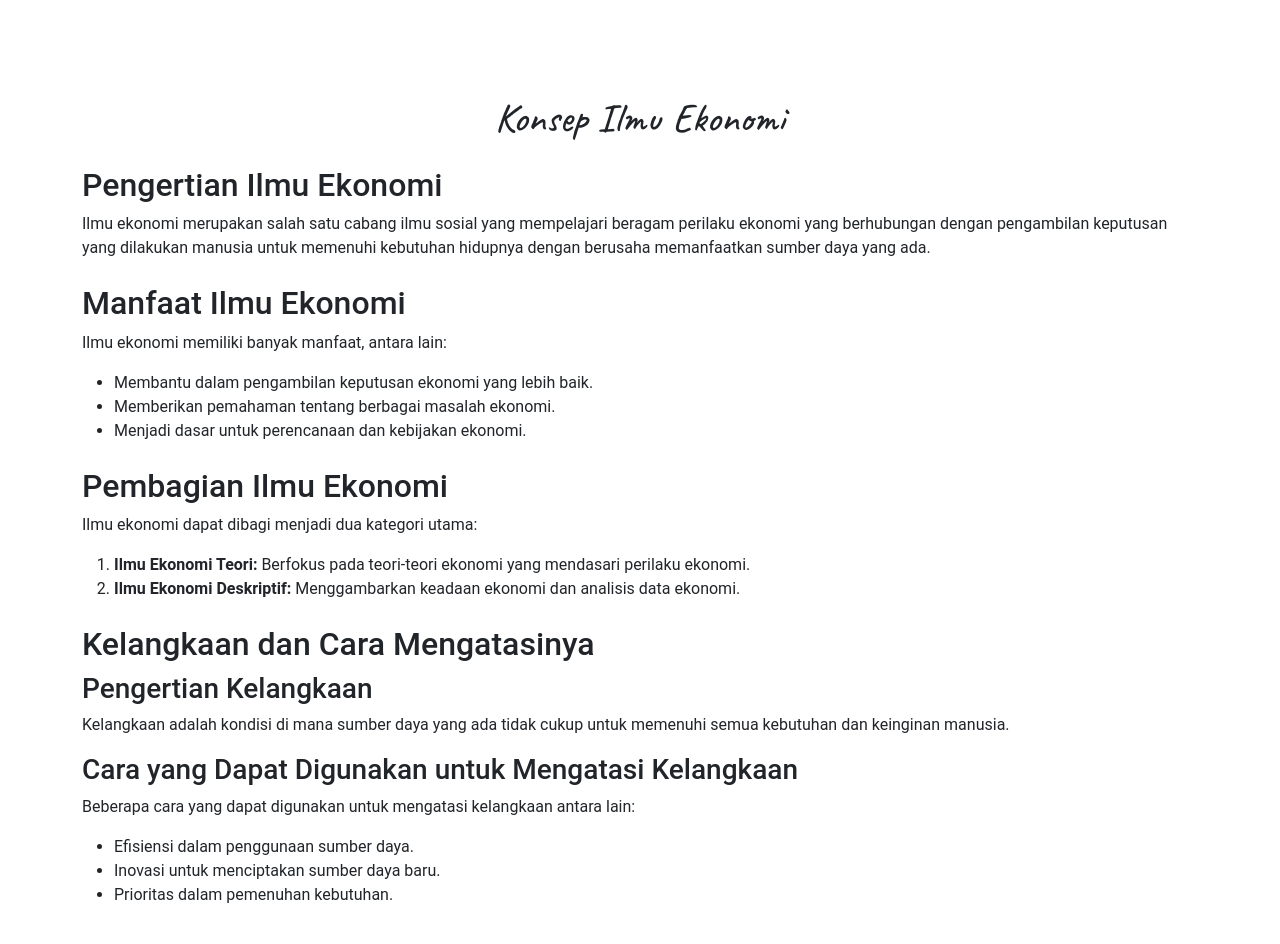
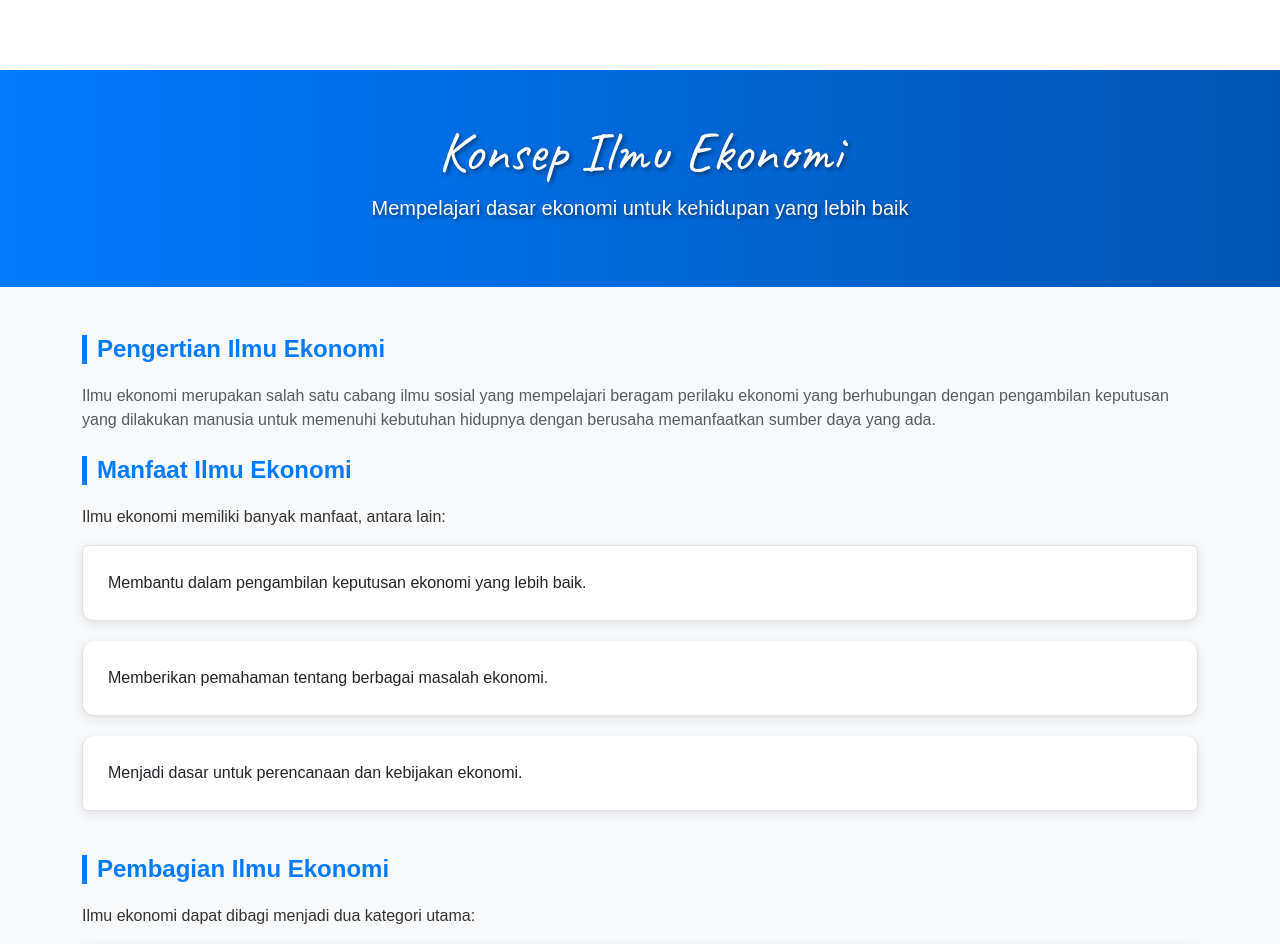
Before and after one commit to aldifnbb/web-proyek, a React (Create React App) app: page /bab1 in a window 1280 px wide. Shown: the top 944 px of the page. Built offline with nearby package versions, Linux system fonts and the light colour scheme.

Commit message:
update bab1.js

```diff
--- /dev/null
+++ b/src/pages/Bab1.css
@@ -0,0 +1,43 @@
+/* Bab1.css */
+
+.bab1-container {
+    font-family: 'Arial', sans-serif;
+    background: #f8f9fa;
+    color: #333;
+}
+
+.bab1-header {
+    background: linear-gradient(to right, #007bff, #0056b3);
+    color: white;
+    text-shadow: 2px 2px 4px rgba(0, 0, 0, 0.5);
+}
+
+.section-title {
+    border-left: 5px solid #007bff;
+    padding-left: 10px;
+    margin-bottom: 20px;
+    font-weight: bold;
+    color: #007bff;
+}
+x
+.list-group-item {
+    border: none;
+    padding: 10px;
+    margin-bottom: 5px;
+    transition: transform 0.3s;
+}
+
+.list-group-item:hover {
+    background: #f1f1f1;
+    transform: scale(1.03);
+}
+
+.btn-hover {
+    transition: background-color 0.3s, transform 0.3s;
+}
+
+.btn-hover:hover {
+    background-color: #343a40;
+    transform: translateY(-5px);
+    color: #fff;
+}
--- a/src/pages/Bab1.js
+++ b/src/pages/Bab1.js
@@ -2,64 +2,77 @@
 
 import React from 'react';
 import 'bootstrap/dist/css/bootstrap.min.css';
+import './Bab1.css'; // Tambahkan file CSS kustom
 
 const Bab1 = () => {
     return (
-        <div className="container">
-            <h1 className="text-center my-4">Konsep Ilmu Ekonomi</h1>
+        <div className="bab1-container">
+            {/* Header dengan background gradien */}
+            <header className="bab1-header text-center py-5">
+                <h1 className="text-white display-4">Konsep Ilmu Ekonomi</h1>
+                <p className="text-white lead">Mempelajari dasar ekonomi untuk kehidupan yang lebih baik</p>
+            </header>
 
+            {/* Konten utama */}
+            <div className="container my-5">
                 <div className="content my-4">
-                <h2>Pengertian Ilmu Ekonomi</h2>
-                <p>
+                    <h2 className="section-title">Pengertian Ilmu Ekonomi</h2>
+                    <p className="text-muted">
                         Ilmu ekonomi merupakan salah satu cabang ilmu sosial yang mempelajari beragam perilaku ekonomi yang berhubungan dengan pengambilan keputusan yang dilakukan manusia untuk memenuhi kebutuhan hidupnya dengan berusaha memanfaatkan sumber daya yang ada.
                     </p>
                 </div>
 
                 <div className="content my-4">
-                <h2>Manfaat Ilmu Ekonomi</h2>
+                    <h2 className="section-title">Manfaat Ilmu Ekonomi</h2>
                     <p>Ilmu ekonomi memiliki banyak manfaat, antara lain:</p>
-                <ul>
-                    <li>Membantu dalam pengambilan keputusan ekonomi yang lebih baik.</li>
-                    <li>Memberikan pemahaman tentang berbagai masalah ekonomi.</li>
-                    <li>Menjadi dasar untuk perencanaan dan kebijakan ekonomi.</li>
+                    <ul className="list-group">
+                        <li className="list-group-item">Membantu dalam pengambilan keputusan ekonomi yang lebih baik.</li>
+                        <li className="list-group-item">Memberikan pemahaman tentang berbagai masalah ekonomi.</li>
+                        <li className="list-group-item">Menjadi dasar untuk perencanaan dan kebijakan ekonomi.</li>
                     </ul>
                 </div>
 
                 <div className="content my-4">
-                <h2>Pembagian Ilmu Ekonomi</h2>
+                    <h2 className="section-title">Pembagian Ilmu Ekonomi</h2>
                     <p>Ilmu ekonomi dapat dibagi menjadi dua kategori utama:</p>
-                <ol>
-                    <li><strong>Ilmu Ekonomi Teori:</strong> Berfokus pada teori-teori ekonomi yang mendasari perilaku ekonomi.</li>
-                    <li><strong>Ilmu Ekonomi Deskriptif:</strong> Menggambarkan keadaan ekonomi dan analisis data ekonomi.</li>
+                    <ol className="list-group">
+                        <li className="list-group-item">
+                            <strong>Ilmu Ekonomi Teori:</strong> Berfokus pada teori-teori ekonomi yang mendasari perilaku ekonomi.
+                        </li>
+                        <li className="list-group-item">
+                            <strong>Ilmu Ekonomi Deskriptif:</strong> Menggambarkan keadaan ekonomi dan analisis data ekonomi.
+                        </li>
                     </ol>
                 </div>
 
                 <div className="content my-4">
-                <h2>Kelangkaan dan Cara Mengatasinya</h2>
-                <h3>Pengertian Kelangkaan</h3>
-                <p>
+                    <h2 className="section-title">Kelangkaan dan Cara Mengatasinya</h2>
+
+                    <h3 className="text-primary">Pengertian Kelangkaan</h3>
+                    <p className="text-muted">
                         Kelangkaan adalah kondisi di mana sumber daya yang ada tidak cukup untuk memenuhi semua kebutuhan dan keinginan manusia.
                     </p>
 
-                <h3>Cara yang Dapat Digunakan untuk Mengatasi Kelangkaan</h3>
-                <p>Beberapa cara yang dapat digunakan untuk mengatasi kelangkaan antara lain:</p>
-                <ul>
-                    <li>Efisiensi dalam penggunaan sumber daya.</li>
-                    <li>Inovasi untuk menciptakan sumber daya baru.</li>
-                    <li>Prioritas dalam pemenuhan kebutuhan.</li>
+                    <h3 className="text-primary">Cara yang Dapat Digunakan untuk Mengatasi Kelangkaan</h3>
+                    <ul className="list-group">
+                        <li className="list-group-item">Efisiensi dalam penggunaan sumber daya.</li>
+                        <li className="list-group-item">Inovasi untuk menciptakan sumber daya baru.</li>
+                        <li className="list-group-item">Prioritas dalam pemenuhan kebutuhan.</li>
                     </ul>
                 </div>
 
+                {/* Tombol dengan animasi */}
                 <div className="text-center my-4">
                     <button
                         onClick={() => window.history.back()}
-                    className="btn btn-secondary mt-4"
+                        className="btn btn-secondary mt-4 btn-hover"
                     >
                         Kembali ke Materi
                     </button>
                 </div>
             </div>
+        </div>
     );
-}
+};
 
 export default Bab1;
```
Lines whose indentation alone changed are shown as unchanged.
